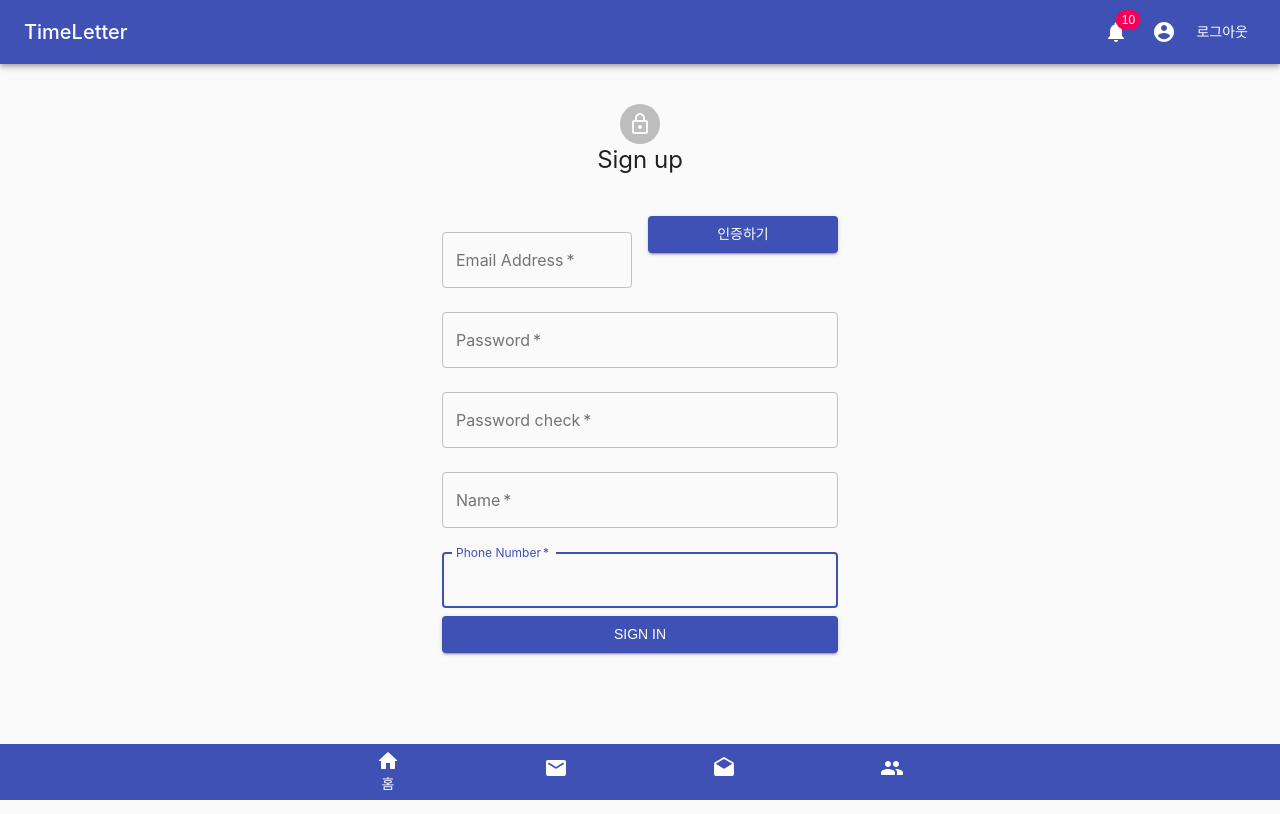
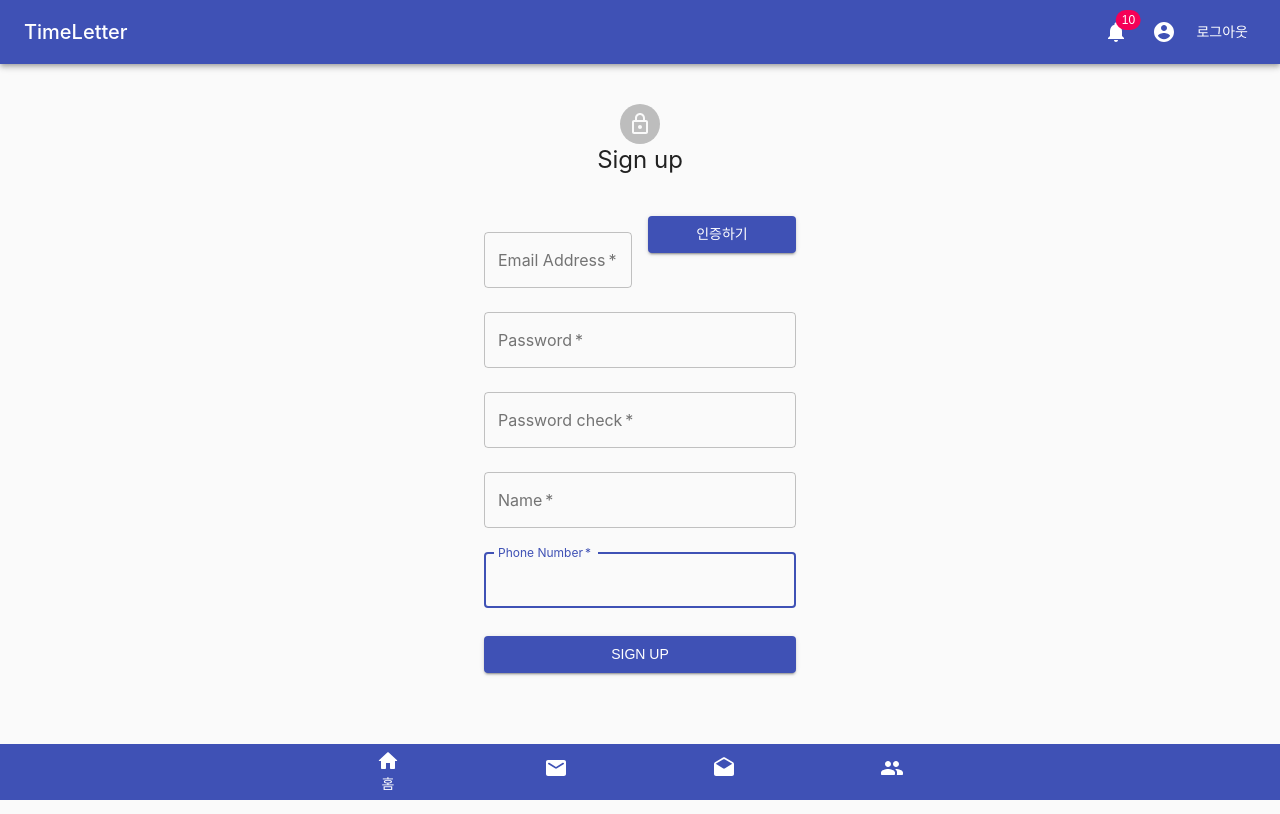
Before and after one commit to wkdalsgh192/video-messenger-timeletter, a React (Create React App) app in the folder frontend/: page /signup in a window 1280 px wide. Built offline with nearby package versions, Linux system fonts and the light colour scheme; a web font is replaced by a local one.

Commit message:
style : update sign up css

```diff
--- a/frontend/src/App.css
+++ b/frontend/src/App.css
@@ -1,4 +1,4 @@
 .app {
-    height: 640px;
+
     /* width: 100%; */
 }
--- a/frontend/src/pages/UserPage/Login.css
+++ b/frontend/src/pages/UserPage/Login.css
@@ -23,7 +23,7 @@
   width:100%;
   margin:auto;
   max-width:360px;
-  min-height:640px;
+  min-height:550px;
   position:relative;
   background:url("./images/우주1.jpg") repeat center;
   /* box-shadow:0 12px 15px 0 rgba(0,0,0,.24),0 17px 50px 0 rgba(0,0,0,.19); */
--- a/frontend/src/pages/UserPage/Signup.css
+++ b/frontend/src/pages/UserPage/Signup.css
@@ -1,8 +1,8 @@
 .signupwrap {
-    width:100%;
+  width:100%;
   margin:auto;
   max-width:360px;
-  min-height:700px;
+  min-height:750px;
   position:relative;
 
   }
--- a/frontend/src/pages/UserPage/Signup.js
+++ b/frontend/src/pages/UserPage/Signup.js
@@ -9,14 +9,18 @@ import TextField from "@material-ui/core/TextField";
 import Button from "@material-ui/core/Button";
 import Grid from "@material-ui/core/Grid";
 
+
 import "./Login.css";
+import "./Signup.css"
 
 // import { Link } from "react-router-dom";
 
 function Signup() {
   return (
+    <div className="signupwrap">
+    <div className="signup-html">
 
-    <Container component="main" maxWidth="xs" className="">
+    <Container  maxWidth="xs" className="">
       <CssBaseline />
       <div>
       <Grid container justify="center" className="paperinner">
@@ -49,12 +53,14 @@ function Signup() {
 
           <TextField autoComplete="fname" margin="normal" name="Name" variant="outlined" required fullWidth id="Name" label="Name" autoFocus />
           <TextField autoComplete="fname" margin="normal" name="" variant="outlined" required fullWidth id="" label="Phone Number" autoFocus />
-          <Button type="submit" fullWidth variant="contained" color="primary">
-            sign in
+          <Button type="submit" fullWidth variant="contained" color="primary" style={{marginTop:"20px"}}>
+            sign up
           </Button>
         </form>
       </div>
     </Container>
+    </div>
+    </div>
 
   );
 }
```
